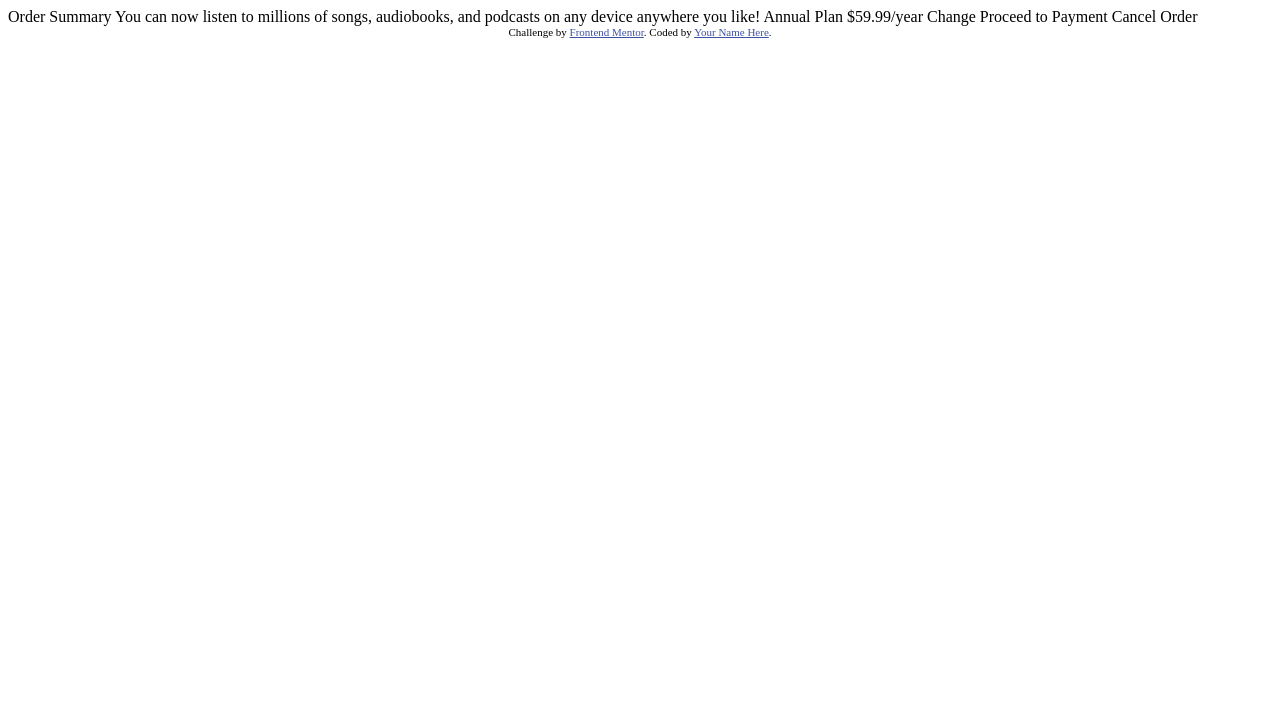
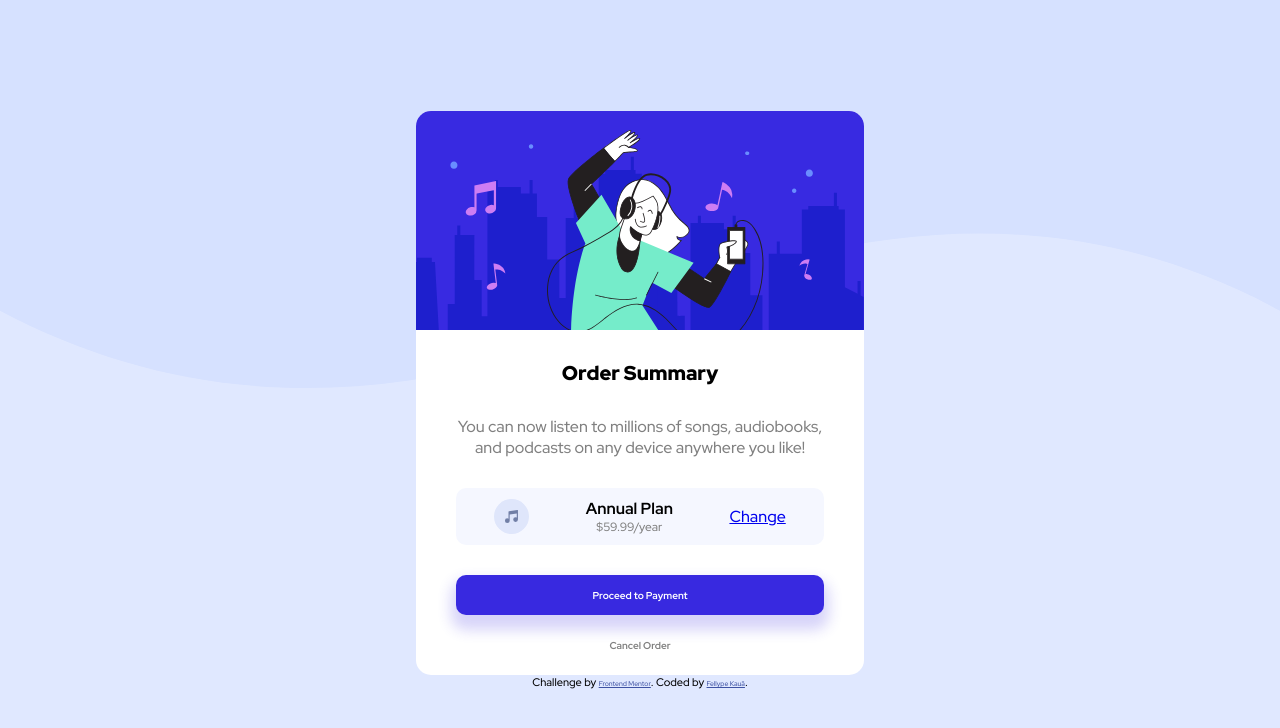
Before and after one commit to Fellype-Kaua/order-summary-component-main, a plain HTML site: page index.html in a window 1280 px wide. Drawn offline with Linux system fonts and the light colour scheme.

Commit message:
Projeto Finalizado - Front-End Mentor
Projeto finalizado utilizando HTML e SCSS.

```diff
--- a/index.html
+++ b/index.html
@@ -1,37 +1,64 @@
 <!DOCTYPE html>
 <html lang="en">
   <head>
-  <meta charset="UTF-8">
-  <meta name="viewport" content="width=device-width, initial-scale=1.0"> <!-- displays site properly based on user's device -->
+    <meta charset="UTF-8" />
+    <meta name="viewport" content="width=device-width, initial-scale=1.0" />
+    <!-- displays site properly based on user's device -->
 
-  <link rel="icon" type="image/png" sizes="32x32" href="./images/favicon-32x32.png">
+    <link
+      rel="icon"
+      type="image/png"
+      sizes="32x32"
+      href="./images/favicon-32x32.png"
+    />
 
     <title>Frontend Mentor | Order summary card</title>
 
     <!-- Feel free to remove these styles or customise in your own stylesheet 👍 -->
+    <link rel="stylesheet" href="style.css" />
     <style>
-    .attribution { font-size: 11px; text-align: center; }
-    .attribution a { color: hsl(228, 45%, 44%); }
+      .attribution {
+        font-size: 11px;
+        text-align: center;
+      }
+      .attribution a {
+        color: hsl(228, 45%, 44%);
+      }
     </style>
   </head>
   <body>
+    <main>
+      <img
+        src="./images/illustration-hero.svg"
+        alt="People listening music with headphones"
+        id="illustration"
+      />
+      <h1>Order Summary</h1>
 
-  Order Summary
-
+      <p>
         You can now listen to millions of songs, audiobooks, and podcasts on any
         device anywhere you like!
+      </p>
 
-  Annual Plan
-  $59.99/year
+      <section id="plan">
+        <img src="./images/icon-music.svg" alt="Music icon" />
+        <div>
+          <h6 id="AnnualPlan">Annual Plan</h6>
+          <span id="priceYear">$59.99/year</span>
+        </div>
+        <a href="#">Change</a>
+      </section>
 
-  Change
-
-  Proceed to Payment
-  Cancel Order
-
+      <section id="payment">
+        <button id="proceed">Proceed to Payment</button>
+        <button id="cancel">Cancel Order</button>
+        </section>
+    </main>
     <div class="attribution">
-    Challenge by <a href="https://www.frontendmentor.io?ref=challenge" target="_blank">Frontend Mentor</a>.
-    Coded by <a href="#">Your Name Here</a>.
+      Challenge by
+      <a href="https://www.frontendmentor.io?ref=challenge" target="_blank"
+        >Frontend Mentor</a
+      >. Coded by <a href="https://www.linkedin.com/in/fellype-kau%C3%A3-64a135226/">Fellype Kauã</a>.
     </div>
   </body>
 </html>
--- /dev/null
+++ b/style.scss
@@ -0,0 +1,145 @@
+* {
+    font-size: 62.5%;
+    margin: 0;
+    padding: 0;
+    font-family: "Red Hat Display", sans-serif;
+    box-sizing: border-box;
+}
+
+@import url("https://fonts.googleapis.com/css2?family=Red+Hat+Display:wght@500;700;900&display=swap");
+
+$mainColor: #fff;
+$bdBackground: hsl(225, 100%, 94%);
+$secondaryTxtColor: gray;
+$font-size: 1.6rem;
+$btnBg: hsl(245, 75%, 52%);
+$btnShadow: rgba(56, 41, 224, 0.2);
+$Btn-Proceed_Hover: hsl(224, 23%, 55%);
+
+body {
+    background-color: $bdBackground;
+    background-image: url(./images/pattern-background-mobile.svg);
+    background-position: top;
+    background-size: contain;
+    background-repeat: no-repeat;
+    display: flex;
+    flex-direction: column;
+    align-items: center;
+    justify-content: center;
+    width: 100dvw;
+    height: 100dvh;
+    main {
+        padding: 4rem 4rem 1rem 4rem;
+        text-align: center;
+        display: flex;
+        flex-direction: column;
+        width: 90%;
+        background-color: $mainColor;
+        border-radius: 1.5rem;
+        gap: 3rem;
+
+        #illustration {
+            border-top-left-radius: 1.5rem;
+            border-top-right-radius: 1.5rem;
+            margin: -4rem -4rem 0rem -4rem;
+        }
+
+        h1 {
+            font-size: 2rem;
+            font-weight: 900;
+        }
+        p {
+            font-size: $font-size;
+            font-weight: 500;
+            color: $secondaryTxtColor;
+        }
+
+        #plan {
+            background-color: hsl(225, 100%, 98%);
+            display: flex;
+            justify-content: space-around;
+            align-items: center;
+            padding: 1rem;
+            border-radius: 1rem;
+            img {
+                width: 3.5rem;
+            }
+
+            div {
+                #AnnualPlan {
+                    font-size: $font-size;
+                }
+                #priceYear {
+                    font-size: 1.2rem;
+                    color: $secondaryTxtColor;
+                }
+            }
+            a {
+                font-size: $font-size;
+            }
+        }
+        #payment {
+            display: flex;
+            flex-direction: column;
+            font-size: $font-size;
+            gap: 1rem;
+
+            button {
+                height: 4rem;
+                font-weight: 700;
+                cursor: pointer;
+            }
+            #proceed {
+                background-color: $btnBg;
+                border: none;
+                border-radius: 1rem;
+                color: $mainColor;
+                box-shadow: 0px 10px 14px 5px $btnShadow;
+            }
+            #proceed:hover {
+                background-color: $Btn-Proceed_Hover;
+            }
+            #cancel {
+                border: none;
+                background-color: transparent;
+                color: $secondaryTxtColor;
+            }
+        }
+    }
+}
+
+@media screen and (min-width: 600px) {
+    body {
+        background-image: url(./images/pattern-background-mobile.svg);
+
+        main{
+            width: 50%;
+        }
+    }
+}
+
+@media screen and (min-width: 1024px) {
+    body {
+        background-image: url(./images/pattern-background-desktop.svg);
+
+        main{
+            width: 35%;
+        }
+    }
+}
+
+@media screen and (min-width: 1440px) {
+    body {
+        main{
+            width: 25%;
+        }
+    }
+}
+
+@media screen and (min-width: 1800px) {
+    body {
+        main{
+            width: 20%;
+        }
+    }
+}
```
Also changed, not shown: style.css (added), 1 other file. Lines whose indentation alone changed are shown as unchanged.
